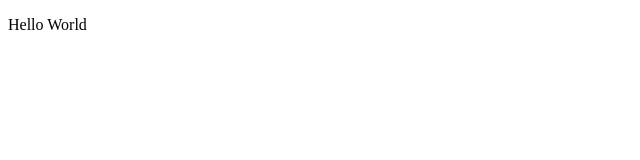
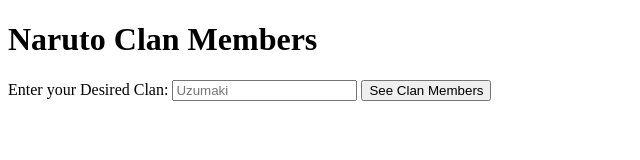
Before and after one commit to DayoTitiloye-code/Anime-Quote-Generator, a plain HTML site: page index.html in a window 1280 px wide. Shown: the whole page, without its empty margins (0-640 px from the left). Drawn offline with Linux system fonts and the light colour scheme.

Commit message:
Finished form and added header

```diff
--- a/index.html
+++ b/index.html
@@ -7,6 +7,17 @@
     <title>Naruto Clan Members</title>
 </head>
 <body>
-    <p>Hello World</p>
+    <div class="header">
+        <h1>Naruto Clan Members</h1>
+    </div>
+
+    <div class="form">
+        <form>
+            <label for="clanName">Enter your Desired Clan:</label>
+            <input type="text" id="clanName" placeholder="Uzumaki">
+            <input type="submit" id="submit" value="See Clan Members">
+        </form>
+    </div>
+
 </body>
 </html>
```
